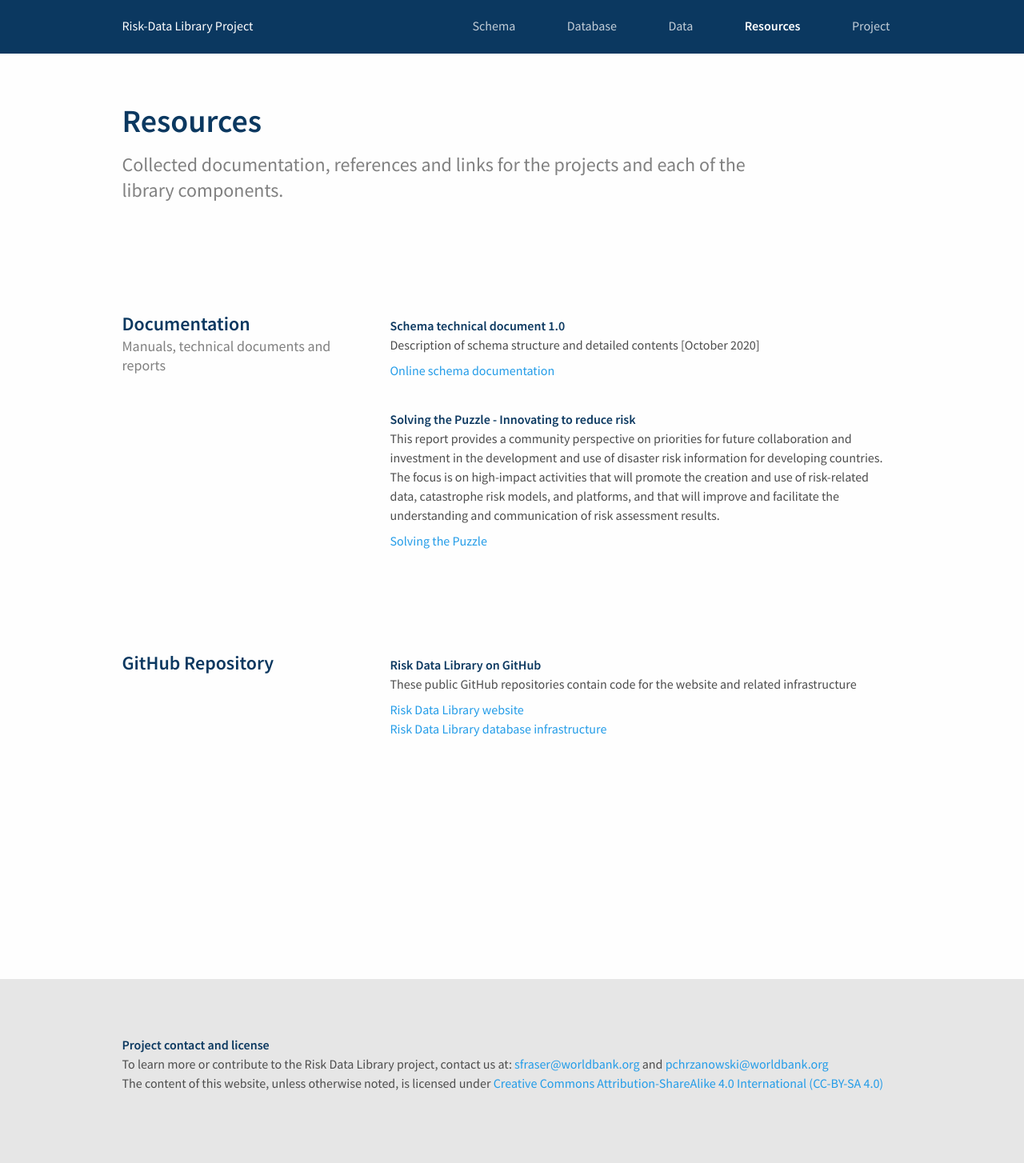
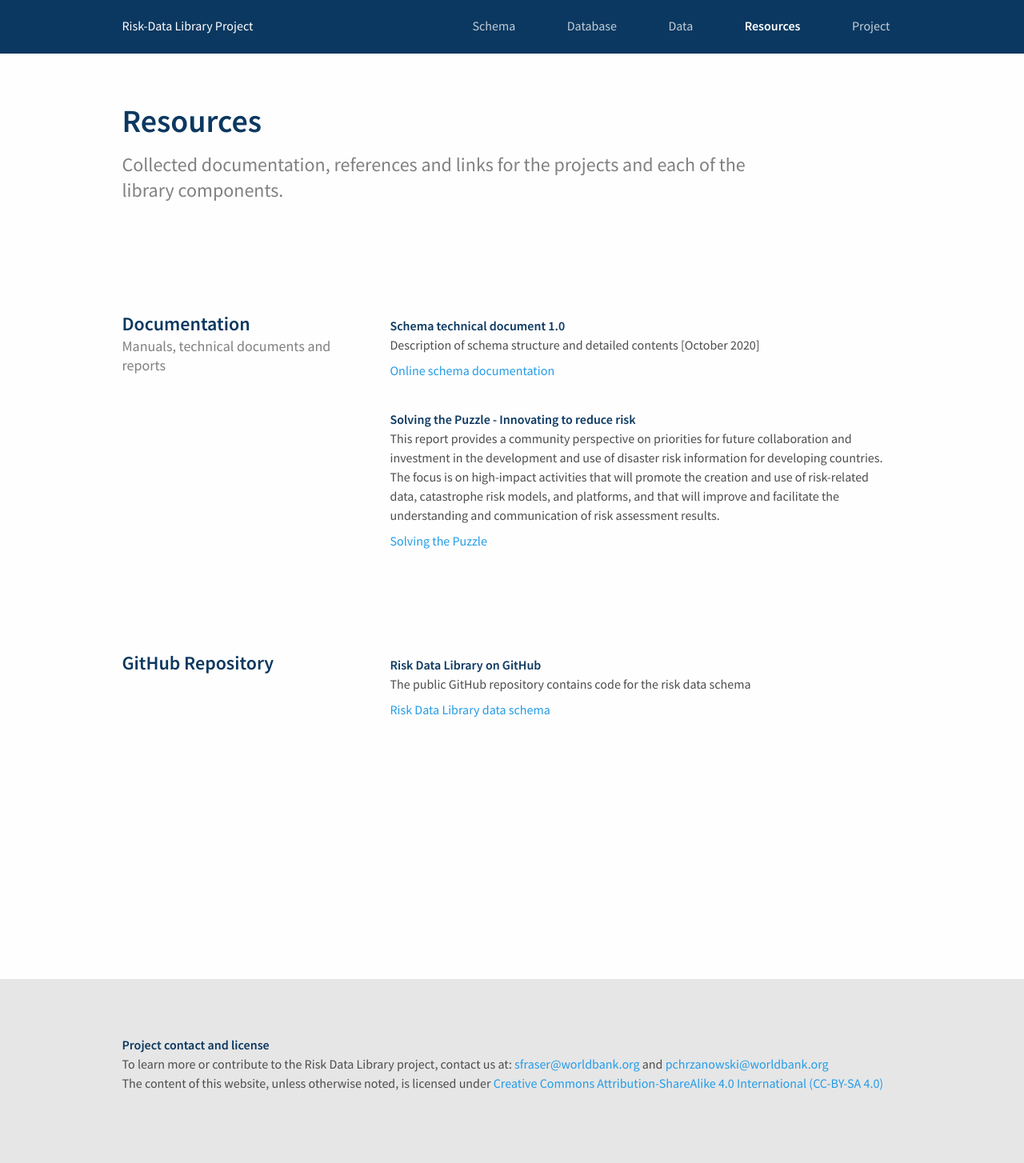
Before and after one commit to GFDRR/risk-data-library.github.io, a Jekyll site: the page built from resources.html, in a window 1280 px wide. Shown: the whole page at 80% size. Built offline with Jekyll 4.4.1, drawn with Linux system fonts in a browser that asks for light colours; nearby versions of some CDN libraries.

Commit message:
Update resources.html
update link to database schema github

```diff
--- a/resources.html
+++ b/resources.html
@@ -49,14 +49,11 @@ description: Collected documentation, references and links for the projects and
         Risk Data Library on GitHub
       </p>
       <p>
-        These public GitHub repositories contain code for the website and related infrastructure
+        The public GitHub repository contains code for the risk data schema
       </p>
       <div class="link-under-paragraph-container">
-        <a href="https://github.com/GFDRR/riskdatalibrary.org" class="link" target="_blank">
-          Risk Data Library website
-        </a>
-        <a href="https://github.com/GFDRR/rdl-infra/" class="link" target="_blank">
-          Risk Data Library database infrastructure
+        <a href="https://github.com/GFDRR/rdl-data" class="link" target="_blank">
+          Risk Data Library data schema
         </a>
       </div>
     </div>
```
